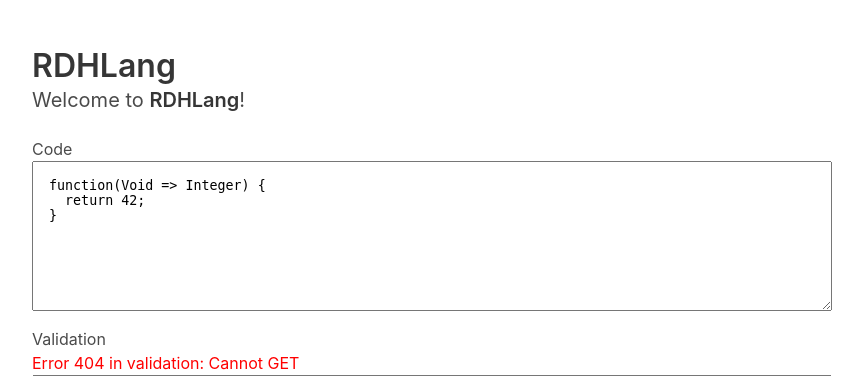
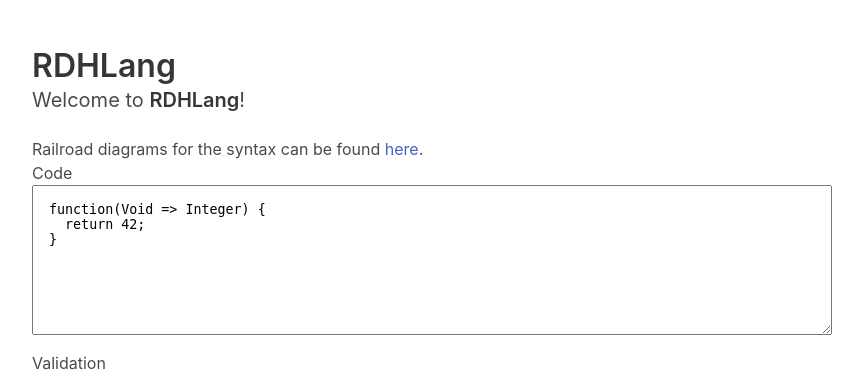
Before and after one commit to richardhills/rdhlang4_web, a Python web app: template demo/templates/index.html in a window 1280 px wide. Shown: the top 376 px of the page, without its empty margins (32-895 px from the left). Run offline with Jinja, Linux system fonts and the light colour scheme; the template is opened without the code that fills it, so the values that code supplies are empty; some libraries are stand-ins or nearby versions.

Commit message:
Pin mysql version and include railroad diagram link

```diff
--- a/demo/templates/index.html
+++ b/demo/templates/index.html
@@ -29,6 +29,7 @@
 			<div class="container">
 				<h1 class="title">RDHLang</h1>
 				<p class="subtitle">Welcome to <strong>RDHLang</strong>!</p>
+				<p>Railroad diagrams for the syntax can be found <a href="/railroad_diagrams/" target="_blank">here</a>.</p>
 				<div>
 					<h2>Code<span id="running"> - Running...</span></h2>
 					<textarea class="codeTextarea">
--- a/requirements.txt
+++ b/requirements.txt
@@ -1,3 +1,3 @@
 django==1.11.26
 djangorestframework==3.9.4
-mysqlclient
+mysqlclient==1.3.14 # Supports python 3.4 on pythonanywhere.com
```
